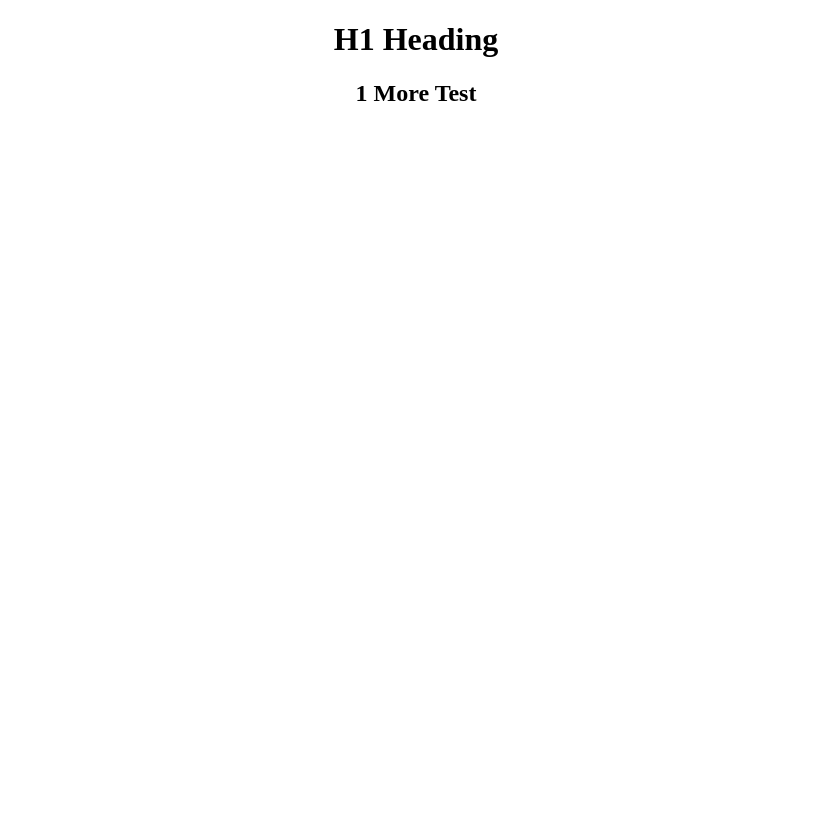
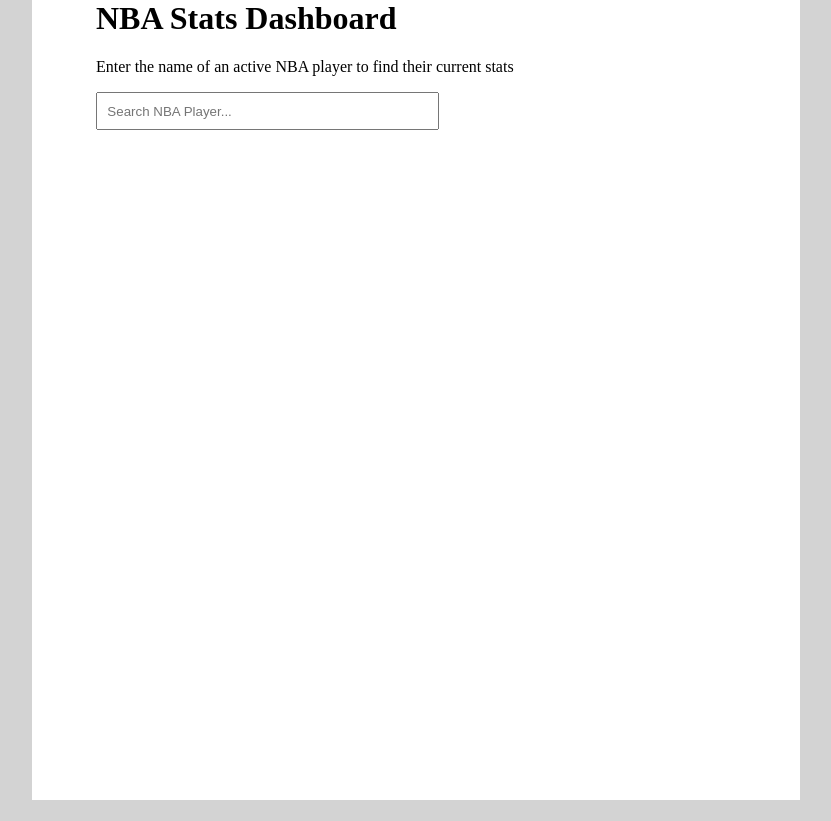
Before and after one commit to jrodowick/nba-dashboard, a plain HTML site: page index.html in a window 1280 px wide. Shown: the whole page, without its empty margins (224-1055 px from the left). After the commit the page ends 800 px from the top, so only its background shows below. Drawn offline with Linux system fonts and the light colour scheme.

Commit message:
restructuring the main view

```diff
--- a/index.html
+++ b/index.html
@@ -7,18 +7,37 @@
 </head>
 <body>
 
-	<header>
-		<h1 style="text-align: center">H1 Heading</h1>
-		<h2 style="text-align: center">1 More Test</h2>
-	</header>
 
-	<main>
+	<div class="content-wrapper">
+		<header class="page-header">
+			<h1>NBA Stats Dashboard</h1>
 
-	</main>
+		</header>
 
-	<footer>
 
-	</footer>
+		<main>
+			<div class="main-players" id="main-players">
+				<p class="main-section-title">Enter the name of an active NBA player to find their current stats</p>
+
+				<input type="text" name="player-search" placeholder="Search NBA Player..." class="player-search">
+			</div>
+		<!-- <div class="main-teams" id="main-teams">
+			<p class="main-section-title">Stats by team</p>
+		</div>
+		<hr />
+		<div class="main-other" dir="main-other">
+			<p class="main-section-title">Other stats</p>
+		</div> -->
+		</main>
+
+
+		<footer>
+
+		</footer>
+	</div>
+
+
+
 
 </body>
 </html>
--- a/style.css
+++ b/style.css
@@ -2,13 +2,42 @@ html, body {
 	margin: 0;
 	padding: 0;
 	height: 100%;
+	background-color: lightgrey;
 }
 
 /* Body */
+.content-wrapper {
+	padding-right: 5%;
+	padding-left: 5%;
+	margin-right: 20%;
+	margin-left: 20%;
+	height: 100%;
+	background-color: white;
+}
 
 /* Header */
+.page-header {
+	width: 100%;
+}
+
+.page-header > h1 {
+	margin-top: 0;
+}
+
+.player-search {
+	width: 50%;
+	padding: .7em;
+}
+
+.player-search:focus {
+	outline: none;
+}
+
+
+
 
 /* Main */
+
 
 /* Footer */
 
```
